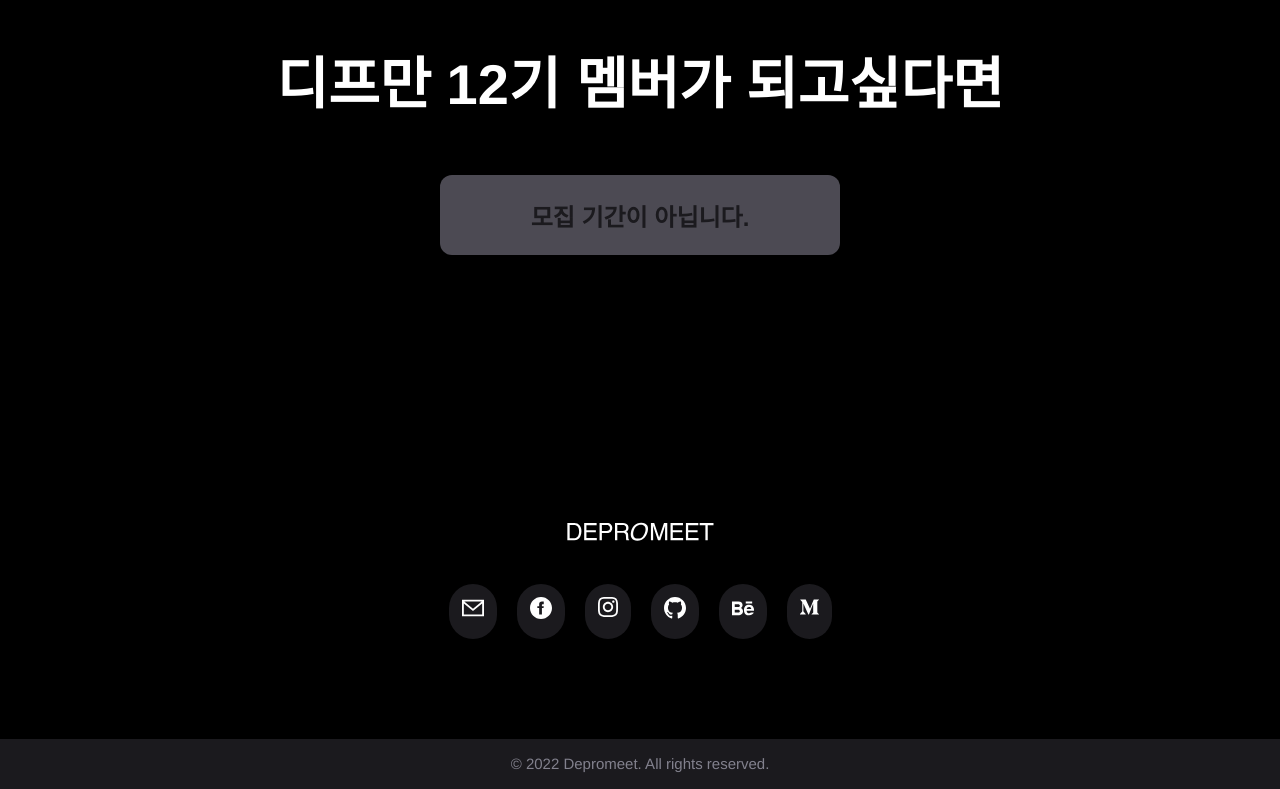
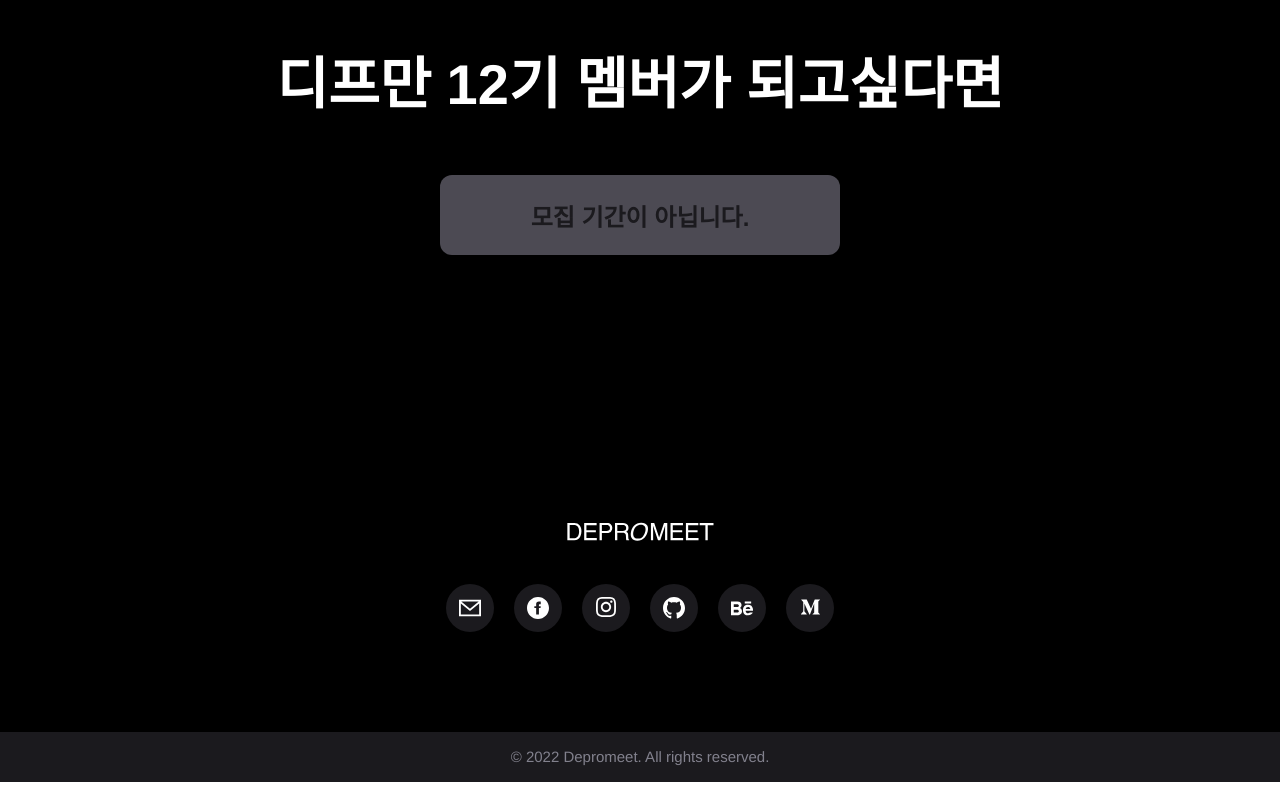
Before and after one commit to ch9eri/depromeet-clone, a React (Create React App) app: page / in a window 1280 px wide. Shown: the part 6095-6884 px from the top of the page. Built offline with nearby package versions, Linux system fonts and the light colour scheme.

Commit message:
중간 push

```diff
--- a/src/Components/Channel.tsx
+++ b/src/Components/Channel.tsx
@@ -108,12 +108,13 @@ const Channel = () => {
 };
 
 const ChannelImg = styled.a`
-  padding: 10px;
   background-color: #1b1a1e;
-  border-radius: 50px;
+  border-radius: 50%;
   text-align: center;
   padding: 13px;
   margin: 10px;
+  width: 48px;
+  height: 48px;
 `;
 
 const ChannelContainer = styled.div`
```
